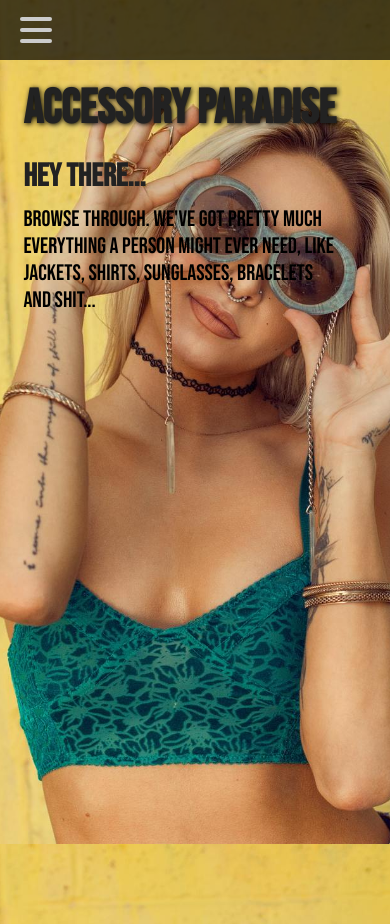
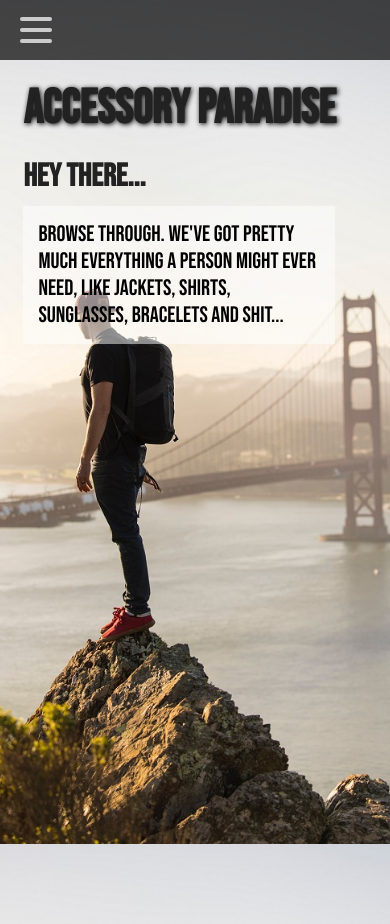
Before and after one commit to tikerola/t, a React (Create React App) app in the folder client/: page / in a window 390 px wide. Built offline with nearby package versions, Linux system fonts and the light colour scheme.

Commit message:
more resp...

```diff
--- a/client/src/components/menu/Menu.styles.tsx
+++ b/client/src/components/menu/Menu.styles.tsx
@@ -11,30 +11,29 @@ export const StyledMenu = styled.nav<MenuProps>`
   background: ${({ theme }) => theme.navigation.menuBgColor};
   height: 100vh;
   text-align: left;
-  padding: 2rem;
+  padding: 1rem;
   position: fixed;
-
   top: 0;
   left: 0;
   z-index: 5;
   transition: transform 0.3s ease-in-out;
   transform: ${({ open }) => (open ? "translateX(0)" : "translateX(-100%)")};
 
-  @media (max-width: ${({ theme }) => theme.mobile}) {
+  @media (max-width: ${({ theme }) => theme.smallPad}) {
     width: 100%;
   }
 
   a {
     font-size: 2rem;
     text-transform: uppercase;
-    padding: 2rem 0;
+    padding: 1rem 0;
     font-weight: bold;
     letter-spacing: 0.5rem;
     color: ${({ theme }) => theme.primaryColor};
     text-decoration: none;
     transition: color 0.3s linear;
 
-    @media (max-width: ${({ theme }) => theme.mobile}) {
+    @media (max-width: ${({ theme }) => theme.smallPad}) {
       font-size: 1.5rem;
       text-align: center;
     }
--- a/client/src/components/navigation/Navigation.styles.tsx
+++ b/client/src/components/navigation/Navigation.styles.tsx
@@ -14,7 +14,7 @@ export const NavigationContainer = styled.div`
     top: 0;
     left: 0;
     width: 100vw;
-    z-index: 3;
+    z-index: 2;
   }
 `;
 
--- a/client/src/index.css
+++ b/client/src/index.css
@@ -15,3 +15,10 @@ body {
   font-family: "Bebas Neue", cursive;
   overflow-x: hidden;
 }
+
+@media (max-width: 700px) {
+  body {
+    background-image: url("./assets/wallpaper2.jpg");
+    background-position: center;
+  }
+}
--- a/client/src/pages/common/ProductCategory.styles.tsx
+++ b/client/src/pages/common/ProductCategory.styles.tsx
@@ -31,7 +31,7 @@ export const Input = styled.input`
   border-radius: 5px;
   background-color: rgba(187, 187, 187, 0.5);
   outline-style: none;
-  z-index: 4;
+  z-index: 3;
 
   &::placeholder {
     color: #333;
--- a/client/src/pages/home/Home.styles.tsx
+++ b/client/src/pages/home/Home.styles.tsx
@@ -23,6 +23,12 @@ export const TextContainer = styled.div`
   @media (max-width: ${({ theme }) => theme.pad}) {
     width: 60%;
   }
+
+  @media (max-width: ${({ theme }) => theme.smallPad}) {
+    background-color: rgba(255, 255, 255, 0.5);
+    padding: 15px;
+  }
+
   @media (max-width: ${({ theme }) => theme.mobile}) {
     width: 80%;
   }
```
Also changed, not shown: client/src/assets/wallpaper1.jpg (deleted), client/src/assets/wallpaper2.jpg (added).
